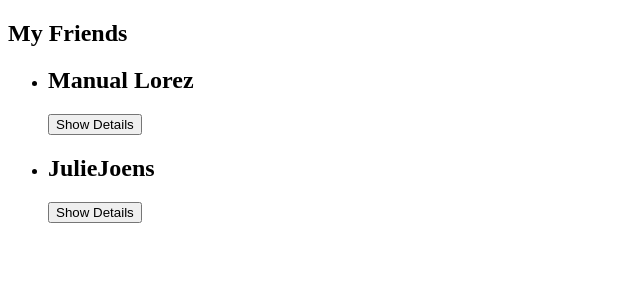
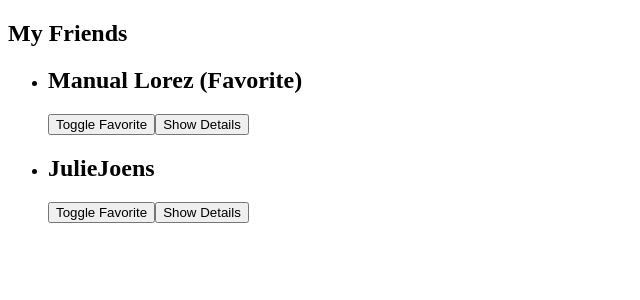
Before and after one commit to FarzaadShojaei/SimpleVuejs, a Vue app: page / in a window 1280 px wide. Shown: the top 300 px of the page, without its empty margins (0-640 px from the left). Built offline with nearby package versions, Linux system fonts and the light colour scheme.

Commit message:
Editing Props

```diff
--- a/src/App.vue
+++ b/src/App.vue
@@ -2,8 +2,8 @@
 <section>
 <h2>My Friends</h2>
 <ul>
-<FriendContact name="Manual Lorez" phone-number="424-8942" email-address="manuel@localhost.com"></FriendContact>
-<FriendContact name="JulieJoens" phone-number="20-249-24" email-address="julie@localhost.com"></FriendContact>
+<FriendContact name="Manual Lorez" phone-number="424-8942" email-address="manuel@localhost.com" is-favorite="1"></FriendContact>
+<FriendContact name="JulieJoens" phone-number="20-249-24" email-address="julie@localhost.com" ></FriendContact>
 </ul>
 
 
--- a/src/components/FriendContact.vue
+++ b/src/components/FriendContact.vue
@@ -1,6 +1,7 @@
 <template>
   <li>
-    <h2>{{ name }}</h2>
+    <h2>{{ name }} {{friendIsFavorite === '1' ? '(Favorite)' : ''}}</h2>
+    <button @click="toggleFavorite">Toggle Favorite</button>
     <button @click="toggleDetails">{{ detailsAreVisible ? 'Hide' : 'Show' }} Details</button>
     <ul v-if="detailsAreVisible">
       <li>
@@ -17,11 +18,34 @@
 
 <script>
 export default {
-  props:[
+ /* props:[
     'name',
     'phoneNumber',
-    'emailAddress'
+    'emailAddress',
+    'isFavorite'
   ],
+  */
+  props:{
+    name:{
+      type:String,
+      required:true,
+    },
+    phoneNumber:{
+     type:String,
+      required:true,
+    },
+    emailAddress:{
+      type:String,
+      required:true,
+    },
+    isFavorite:{
+      type:String, required:true,
+        default:'0',
+        validator:function(value){
+          return value === '1' || value === '0'
+          }
+    },
+  },
   data() {
     return {
       detailsAreVisible: false,
@@ -31,13 +55,22 @@ export default {
         phone: "0123 45678 90",
         email: "manuel@localhost.com",
       },
+      friendIsFavorite:this.isFavorite
     };
   },
   methods: {
     toggleDetails() {
       this.detailsAreVisible = !this.detailsAreVisible;
 
-    }
+    },
+    toggleFavorite(){
+      if(this.friendIsFavorite==='1'){
+        this.friendIsFavorite='0';
+
+      }else {
+        this.friendIsFavorite='1';
+      }
+    },
   }
 };
 </script>
```
